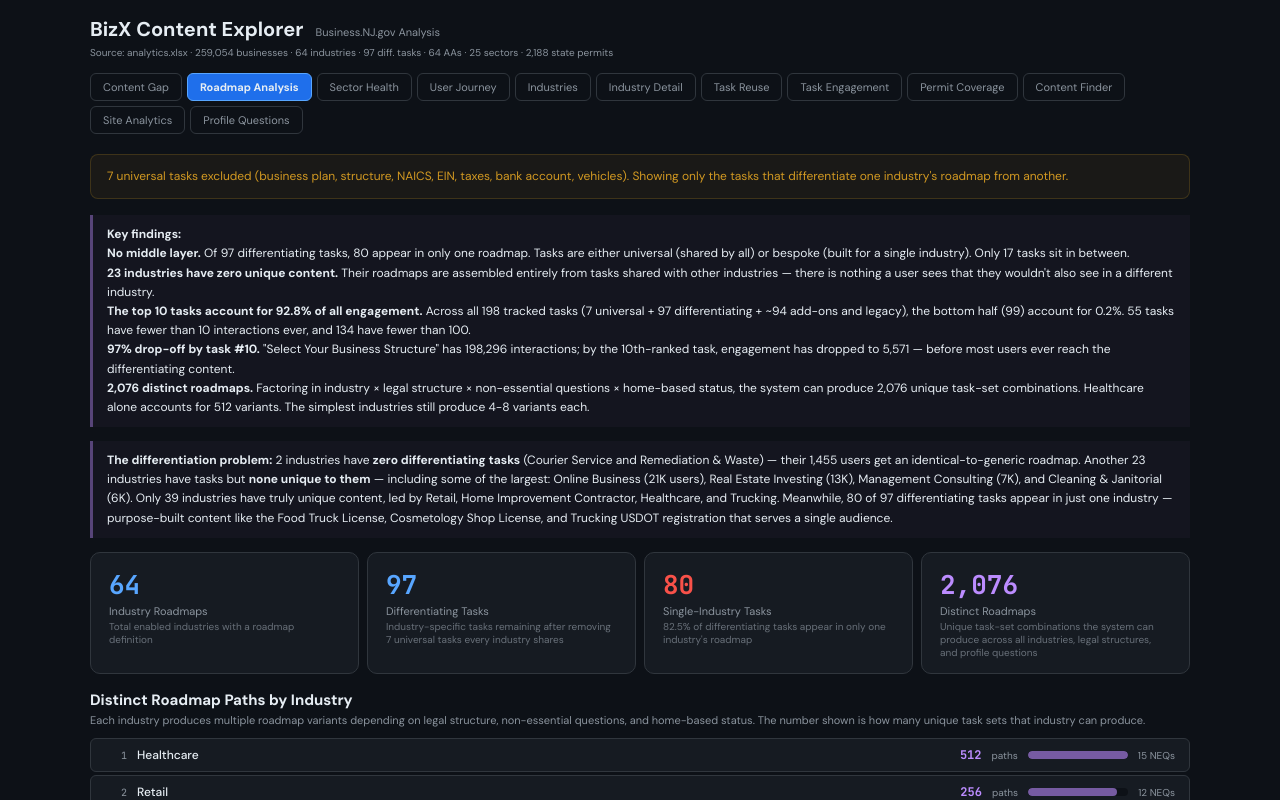
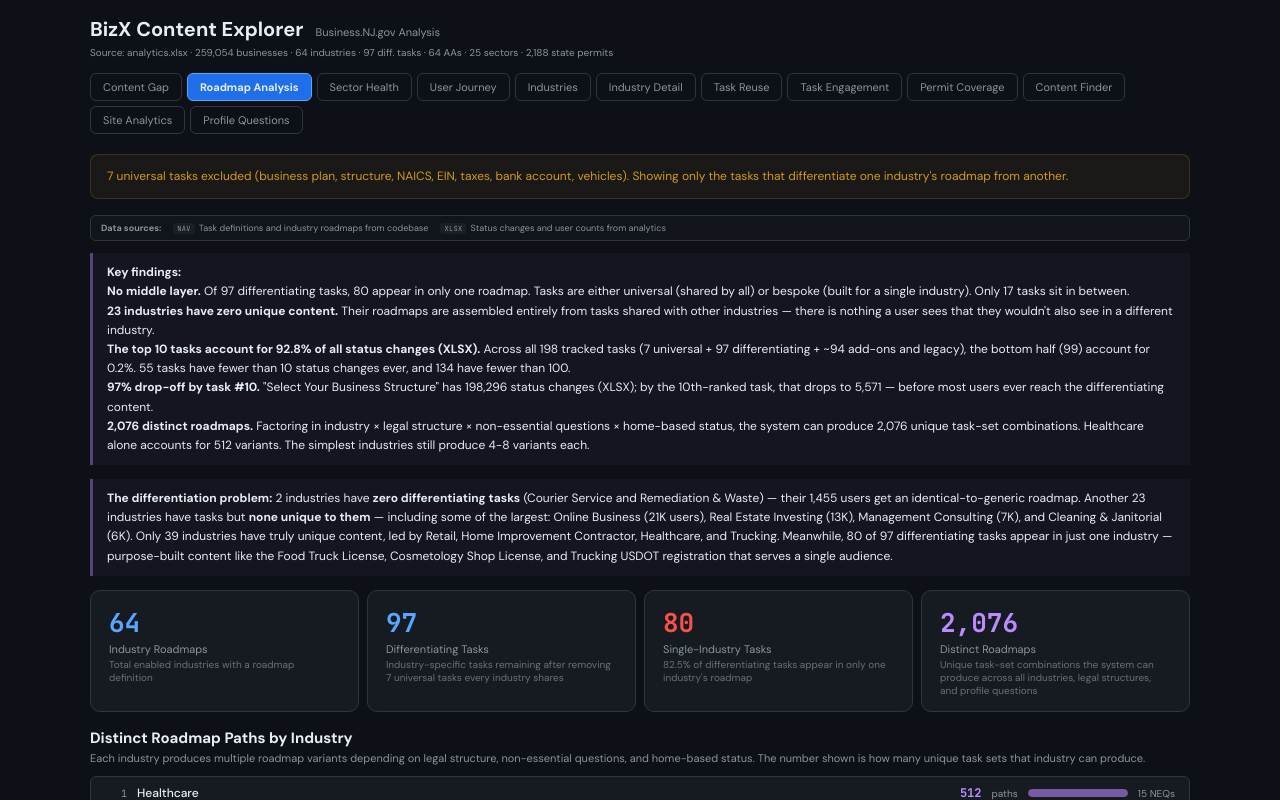
Before and after one commit to amykirchhoff/Roadmap, a React (Vite) app: page / in a window 1280 px wide. Both pictures are taken after a click on the button "Roadmap Analysis". Shown: the top 800 px of the page. Built offline with nearby package versions, Linux system fonts and the light colour scheme.

Commit message:
Add files via upload

```diff
--- a/src/App.jsx
+++ b/src/App.jsx
@@ -38,6 +38,10 @@ const Sec = ({title,sub,children}) => (
 const Insight = ({children}) => (
   <div style={{background:`${C.purple}09`,borderLeft:`3px solid ${C.purple}66`,padding:"10px 14px",marginBottom:14,fontSize:12,color:C.text,fontFamily:C.sans,lineHeight:1.6}}>{children}</div>
 );
+const SrcLegend = ({items}) => <div style={{display:"flex",gap:12,flexWrap:"wrap",marginBottom:12,fontSize:9,color:C.muted,fontFamily:C.sans,padding:"6px 10px",background:`${C.muted}08`,borderRadius:6,border:`1px solid ${C.border}`}}>
+  <span style={{fontWeight:600}}>Data sources:</span>
+  {items.map((it,i)=><span key={i}><span style={{background:`${C.muted}15`,color:C.muted,padding:"1px 4px",borderRadius:3,fontSize:7,fontFamily:C.mono,marginRight:4,letterSpacing:0.3}}>{it[0]}</span>{it[1]}</span>)}
+</div>;
 
 /* ── main app ────────────────────────────────────────────── */
 export default function App() {
@@ -100,6 +104,7 @@ export default function App() {
     const scatter = inds.filter(i=>i.id!=="generic").map(i=>({...i,logUsers:Math.log10(Math.max(i.users,1)),aaTotal:i.starting.aaTotal}));
     return (<div>
       <Alert color={C.red}><strong>14 industries</strong> serving <strong>{fmt(mismatchUsers)} users</strong> are assigned to the wrong sector. Content tagged to their correct sector — including anytime actions for vehicle registration, CDL, IFTA, and IRP — is invisible to them. Separately, <strong>10 of 25 sectors</strong> are completely unreachable by STARTING users.</Alert>
+      <SrcLegend items={[["XLSX","User counts, industry assignments, sector assignments from analytics"],["NAV","Industry definitions, sector mappings, AA/funding reach from codebase"],["PLUR","Permit inventory from Plurmits spreadsheet"]]} />
       <Insight><strong>Why this matters:</strong> The content team has built 64 anytime actions and 64 fundings, but this content only reaches users in the "operate" phases — about <strong>{fmt(phases.seesAAFunding)}</strong> users, or <strong>{pct(phases.seesAAFunding,totalBiz)}</strong> of the total base. Of those who <em>do</em> see it, the sector mismatch means {fmt(mismatchUsers)} are getting results filtered against the wrong sector. They see generic "Other Services" content instead of industry-relevant actions like IFTA registration and CDL requirements.</Insight>
       <div style={{display:"flex",gap:8,flexWrap:"wrap",marginBottom:16}}>
         <Stat label="Businesses on Platform" value={fmt(totalBiz)} sub="All business accounts in the system" />
@@ -159,12 +164,13 @@ export default function App() {
     const oneTasks = inds.filter(i=>i.totalDiffTasks===1).sort((a,b)=>b.users-a.users);
     return (<div>
       <Alert color={C.orange}>7 universal tasks excluded (business plan, structure, NAICS, EIN, taxes, bank account, vehicles). Showing only the tasks that differentiate one industry's roadmap from another.</Alert>
+      <SrcLegend items={[["NAV","Task definitions and industry roadmaps from codebase"],["XLSX","Status changes and user counts from analytics"]]} />
       <Insight>
         <strong>Key findings:</strong><br/>
         <strong>No middle layer.</strong> Of {DATA.totalDiffTasks} differentiating tasks, {uniqueOnly.length} appear in only one roadmap. Tasks are either universal (shared by all) or bespoke (built for a single industry). Only {DATA.totalDiffTasks - uniqueOnly.length} tasks sit in between.<br/>
         <strong>23 industries have zero unique content.</strong> Their roadmaps are assembled entirely from tasks shared with other industries — there is nothing a user sees that they wouldn't also see in a different industry.<br/>
-        <strong>The top 10 tasks account for {pct(tp.slice(0,10).reduce((s,t)=>s+t.total,0), tp.reduce((s,t)=>s+t.total,0))} of all engagement.</strong> Across all {tp.length} tracked tasks (7 universal + {DATA.totalDiffTasks} differentiating + ~{tp.length - 7 - DATA.totalDiffTasks} add-ons and legacy), the bottom half ({Math.floor(tp.length/2)}) account for {pct(tp.slice(Math.floor(tp.length/2)).reduce((s,t)=>s+t.total,0), tp.reduce((s,t)=>s+t.total,0))}. {tp.filter(t=>t.total<10).length} tasks have fewer than 10 interactions ever, and {tp.filter(t=>t.total<100).length} have fewer than 100.<br/>
-        <strong>97% drop-off by task #10.</strong> "Select Your Business Structure" has {fmt(tp[0]?.total)} interactions; by the 10th-ranked task, engagement has dropped to {fmt(tp[9]?.total)} — before most users ever reach the differentiating content.<br/>
+        <strong>The top 10 tasks account for {pct(tp.slice(0,10).reduce((s,t)=>s+t.total,0), tp.reduce((s,t)=>s+t.total,0))} of all status changes (XLSX).</strong> Across all {tp.length} tracked tasks (7 universal + {DATA.totalDiffTasks} differentiating + ~{tp.length - 7 - DATA.totalDiffTasks} add-ons and legacy), the bottom half ({Math.floor(tp.length/2)}) account for {pct(tp.slice(Math.floor(tp.length/2)).reduce((s,t)=>s+t.total,0), tp.reduce((s,t)=>s+t.total,0))}. {tp.filter(t=>t.total<10).length} tasks have fewer than 10 status changes ever, and {tp.filter(t=>t.total<100).length} have fewer than 100.<br/>
+        <strong>97% drop-off by task #10.</strong> "Select Your Business Structure" has {fmt(tp[0]?.total)} status changes (XLSX); by the 10th-ranked task, that drops to {fmt(tp[9]?.total)} — before most users ever reach the differentiating content.<br/>
         <strong>{fmt(DATA.totalDistinctPaths||0)} distinct roadmaps.</strong> Factoring in industry × legal structure × non-essential questions × home-based status, the system can produce {fmt(DATA.totalDistinctPaths||0)} unique task-set combinations. Healthcare alone accounts for 512 variants. The simplest industries still produce 4-8 variants each.
       </Insight>
       <Insight><strong>The differentiation problem:</strong> {diffStats.zeroDiff.length} industries have <strong>zero differentiating tasks</strong> (Courier Service and Remediation &amp; Waste) — their {fmt(diffStats.zeroDiffUsers)} users get an identical-to-generic roadmap. Another {diffStats.noUnique.length} industries have tasks but <strong>none unique to them</strong> — including some of the largest: Online Business (21K users), Real Estate Investing (13K), Management Consulting (7K), and Cleaning &amp; Janitorial (6K). Only {diffStats.hasUnique.length} industries have truly unique content, led by Retail, Home Improvement Contractor, Healthcare, and Trucking. Meanwhile, {uniqueOnly.length} of {DATA.totalDiffTasks} differentiating tasks appear in just one industry — purpose-built content like the Food Truck License, Cosmetology Shop License, and Trucking USDOT registration that serves a single audience.</Insight>
@@ -509,13 +515,14 @@ export default function App() {
     const top5Total=tp.slice(0,5).reduce((s,t)=>s+t.total,0);const allTotal=tp.reduce((s,t)=>s+t.total,0);const under10=tp.filter(t=>t.total<10);const under100=tp.filter(t=>t.total<100);
     const totalPV = tp.reduce((s,t)=>s+(t.pageViews||0),0);
     return (<div>
-      <Alert color={C.orange}>The top 5 tasks account for <strong>{pct(top5Total,allTotal)}</strong> of all status-click interactions.{hasGA4?" GA4 page views are now overlaid — these show actual readership, which is 2–10x higher than clicks for most tasks.":""}</Alert>
-      {hasGA4&&<Insight><strong>The readership gap:</strong> Across all tasks, GA4 recorded <strong>{fmt(totalPV)} page views</strong> vs. <strong>{fmt(allTotal)} status-button clicks</strong> — a <strong>{(totalPV/Math.max(allTotal,1)).toFixed(1)}x</strong> ratio. Some tasks show extreme gaps: Mercantile License has {fmt(tp.find(t=>t.task.includes("Mercantile"))?.pageViews||0)} page views but only {fmt(tp.find(t=>t.task.includes("Mercantile"))?.total||0)} clicks ({((tp.find(t=>t.task.includes("Mercantile"))?.pageViews||1)/(Math.max(tp.find(t=>t.task.includes("Mercantile"))?.total||1,1))).toFixed(0)}x). Others like "Select Your Business Structure" show a low ratio ({((tp.find(t=>t.task.includes("Structure"))?.pageViews||1)/(Math.max(tp.find(t=>t.task.includes("Structure"))?.total||1,1))).toFixed(1)}x) because users are forced to interact with it to progress. The page view column is a much better signal for content the team has built that people actually read.</Insight>}
+      <Alert color={C.orange}>The top 5 tasks account for <strong>{pct(top5Total,allTotal)}</strong> of all status changes.{hasGA4?" GA4 page views are now overlaid — these show actual readership, which is 2–10x higher than status changes for most tasks.":""}</Alert>
+      <SrcLegend items={[["XLSX","Task Progress sheet — status button clicks (mark complete/to-do)"],["GA4","Page views from Google Analytics (Jan 2023–Mar 2026)"],["NAV","Navigator codebase — roadmap definitions, task metadata"]]} />
+      {hasGA4&&<Insight><strong>The readership gap:</strong> GA4 recorded <strong>{fmt(totalPV)} page views</strong> vs. <strong>{fmt(allTotal)} status changes</strong> in the XLSX — a <strong>{(totalPV/Math.max(allTotal,1)).toFixed(1)}x</strong> ratio. Some tasks show extreme gaps: Mercantile License has {fmt(tp.find(t=>t.task.includes("Mercantile"))?.pageViews||0)} page views (GA4) but only {fmt(tp.find(t=>t.task.includes("Mercantile"))?.total||0)} status changes (XLSX) — {((tp.find(t=>t.task.includes("Mercantile"))?.pageViews||1)/(Math.max(tp.find(t=>t.task.includes("Mercantile"))?.total||1,1))).toFixed(0)}x. Others like "Select Your Business Structure" show a low ratio ({((tp.find(t=>t.task.includes("Structure"))?.pageViews||1)/(Math.max(tp.find(t=>t.task.includes("Structure"))?.total||1,1))).toFixed(1)}x) because users are forced to interact with it to progress. Page views are a better signal for content actually read.</Insight>}
       <div style={{display:"flex",gap:8,flexWrap:"wrap",marginBottom:16}}>
-        <Stat label="Total Interactions" value={fmt(allTotal)} small />
-        {hasGA4&&<Stat label="Total Page Views" value={fmt(totalPV)} sub={(totalPV/Math.max(allTotal,1)).toFixed(1)+"x more than status clicks"} color={C.cyan} small />}
-        <Stat label="Top 5 Tasks =" value={pct(top5Total,allTotal)} sub="of all interactions" color={C.green} small />
-        <Stat label="Tasks With <10 Interactions" value={under10.length} sub={pct(under10.length,tp.length)+" of "+tp.length+" tracked tasks"} color={C.red} small />
+        <Stat label="Status Changes (XLSX)" value={fmt(allTotal)} small />
+        {hasGA4&&<Stat label="Page Views (GA4)" value={fmt(totalPV)} sub={(totalPV/Math.max(allTotal,1)).toFixed(1)+"x more than status changes"} color={C.cyan} small />}
+        <Stat label="Top 5 Tasks =" value={pct(top5Total,allTotal)} sub="of all status changes" color={C.green} small />
+        <Stat label="Tasks With <10 Status Changes" value={under10.length} sub={pct(under10.length,tp.length)+" of "+tp.length+" tracked tasks"} color={C.red} small />
       </div>
       <div style={{display:"grid",gap:3}}>
         <div style={{display:"flex",alignItems:"center",gap:8,marginBottom:4}}>
@@ -536,9 +543,9 @@ export default function App() {
           <span style={{width:22,textAlign:"right"}}>#</span>
           <span style={{width:10}}></span>
           <span style={{flex:1}}>Task</span>
-          {hasGA4&&<span style={{width:70,textAlign:"right"}}>Page Views</span>}
-          <span style={{width:120,textAlign:"center"}}>{taskSort==="pageviews"?"PV bar":"Interaction bar"}</span>
-          <span style={{width:65,textAlign:"right"}}>Clicks</span>
+          {hasGA4&&<span style={{width:70,textAlign:"right"}}>Views (GA4)</span>}
+          <span style={{width:120,textAlign:"center"}}>{taskSort==="pageviews"?"PV bar":"Status bar"}</span>
+          <span style={{width:65,textAlign:"right"}}>Status (XLSX)</span>
           <span style={{width:55,textAlign:"right"}}>Done</span>
           <span style={{width:40,textAlign:"right"}}>Avg Time</span>
         </div>
@@ -593,9 +600,10 @@ export default function App() {
 
     return (<div>
       <Alert color={C.accent}>Cross-referencing the <strong>Plurmits inventory</strong> ({fmt(cov.total)} permits across {depts.length} NJ agencies) with the Navigator codebase to show which state permits are integrated with live database connections, mentioned as informational content, or completely absent.</Alert>
+      <SrcLegend items={[["PLUR","Permit names, departments, volumes from Plurmits spreadsheet"],["NAV","API integrations, task-to-permit mappings from codebase"],["XLSX","User counts and status changes from analytics"]]} />
       <Insight>
         <strong>Theoretical vs. actual:</strong> NJ businesses submit roughly <strong>{fmt(cov.bizVolume)}</strong> permit applications per year. If every one came through Business.NJ.gov, existing coverage could handle <strong>{pct(cov.bizVolume - cov.bizNoneVol,cov.bizVolume)}</strong> of them — the remaining {pct(cov.bizNoneVol,cov.bizVolume)} ({fmt(cov.bizNoneVol)}/yr) are permits with no Navigator presence at all.<br/><br/>
-        <strong>A note on measuring usage:</strong> "Interactions" below reflect users who clicked a task's status button (marking it complete or to-do). This undercounts actual engagement — users who read a task's content and act on it externally without clicking the button are invisible. Roadmap reach (how many of the 64 industry roadmaps include a given task) is a more reliable measure of how many users <em>encounter</em> the content.
+        <strong>A note on measuring usage:</strong> "Status changes" below reflect users who clicked a task's complete/to-do button in the XLSX analytics. This undercounts actual engagement — users who read a task's content and act on it externally without clicking are invisible. Roadmap reach (how many of the 64 industry roadmaps include a given task) is a more reliable measure of who <em>encounters</em> the content.
       </Insight>
 
       <div style={{display:"flex",gap:8,flexWrap:"wrap",marginBottom:10}}>
@@ -605,17 +613,17 @@ export default function App() {
       <div style={{fontSize:10,color:C.muted,fontFamily:C.sans,marginBottom:6,paddingLeft:2}}>If every NJ business used Business.NJ.gov, each tier below would handle this share of the {fmt(cov.bizVolume)} annual business submissions:</div>
       <div style={{display:"flex",gap:8,flexWrap:"wrap",marginBottom:20}}>
         <Stat label="Live API Integration" value={hasApiCount+" permits"} color={C.green}
-          sub={apis.length+" agency integrations → "+(pc.apiTaskSlugs.length+(pc.apiAASlugs||[]).length)+" connected tasks/AAs → "+hasApiCount+" state permits\n"+fmt(cov.bizApiVol)+"/yr statewide ("+pct(cov.bizApiVol,cov.bizVolume)+" of biz volume)\n"+fmt(cov.bizApiUsers)+" users with these on their roadmap · "+fmt(cov.bizApiEng)+" interactions*"} />
+          sub={apis.length+" agency integrations → "+(pc.apiTaskSlugs.length+(pc.apiAASlugs||[]).length)+" connected tasks/AAs → "+hasApiCount+" state permits\n"+fmt(cov.bizApiVol)+"/yr statewide ("+pct(cov.bizApiVol,cov.bizVolume)+" of biz volume)\n"+fmt(cov.bizApiUsers)+" users on roadmap (XLSX) · "+fmt(cov.bizApiEng)+" status changes (XLSX)*"} />
         <Stat label="Data Read (no task match)" value={cov.bizRead} color={C.cyan}
           sub={fmt(cov.bizReadVol)+"/yr statewide ("+pct(cov.bizReadVol,cov.bizVolume)+" of biz volume)\nNot linked to specific tasks — reach not measurable"} />
         <Stat label="Informational in Navigator" value={infoOnly} color={C.cyan}
-          sub={fmt(cov.bizInfoVol)+"/yr statewide ("+pct(cov.bizInfoVol,cov.bizVolume)+" of biz volume)\n"+fmt(cov.bizInfoUsers)+" users with these on their roadmap · "+fmt(cov.bizInfoEng)+" interactions*"} />
+          sub={fmt(cov.bizInfoVol)+"/yr statewide ("+pct(cov.bizInfoVol,cov.bizVolume)+" of biz volume)\n"+fmt(cov.bizInfoUsers)+" users on roadmap (XLSX) · "+fmt(cov.bizInfoEng)+" status changes (XLSX)*"} />
         <Stat label="Mentioned Only" value={bizInteg - hasApiCount - infoOnly - cov.bizRead} color={C.orange}
           sub={fmt(cov.bizMentionedVol)+"/yr statewide ("+pct(cov.bizMentionedVol,cov.bizVolume)+" of biz volume)\nReferenced in content, not linked to specific tasks"} />
         <Stat label="Not in Navigator" value={fmt(cov.bizNone)} color={C.red}
           sub={fmt(cov.bizNoneVol)+"/yr statewide ("+pct(cov.bizNoneVol,cov.bizVolume)+" of biz volume)\nZero coverage — these permits have nowhere to go"} />
       </div>
-      <div style={{fontSize:9,color:C.muted,fontFamily:C.sans,marginTop:-14,marginBottom:18,paddingLeft:2,opacity:.7}}>* Interactions = users who clicked a task's status button. This undercounts real engagement — users who read and act without clicking are not captured. "Users with these on their roadmap" is a more reliable measure of who encounters the content.</div>
+      <div style={{fontSize:9,color:C.muted,fontFamily:C.sans,marginTop:-14,marginBottom:18,paddingLeft:2,opacity:.7}}>* Status changes (XLSX) = users who clicked a task's complete/to-do button. Users who read the content and act without clicking are not captured. "Users with these on their roadmap" (XLSX) is a more reliable reach measure.</div>
 
       <Sec title="Agency Database Integrations" sub="Live connections between the Navigator and NJ agency systems. These are the permits where users can query status, submit applications, or receive real-time data — not just read about them.">
         <div style={{display:"flex",gap:8,flexWrap:"wrap",marginBottom:14}}>
@@ -950,6 +958,7 @@ export default function App() {
 
     return (<div>
       <Alert color={C.accent}>Search or browse any roadmap task, anytime action, or state permit to see a step-by-step guide for how a Business.NJ.gov user would encounter it.</Alert>
+      <SrcLegend items={[["NAV","Task definitions, triggers, and industry roadmaps from codebase"],["XLSX","Status changes and user counts from analytics"],["GA4","Page views from Google Analytics"],["PLUR","Permit inventory from Plurmits spreadsheet"]]} />
       <div style={{display:"flex",gap:6,marginBottom:8,flexWrap:"wrap",alignItems:"center"}}>
         <span style={{fontSize:10,color:C.muted}}>Show:</span>
         {[["all","All ("+items.length+")"],["task","Tasks ("+items.filter(i=>i.type==="task").length+")"],["aa","Anytime Actions ("+items.filter(i=>i.type==="aa").length+")"],["permit","Permits ("+items.filter(i=>i.type==="permit").length+")"]].map(([k,l])=>(
@@ -1002,11 +1011,11 @@ export default function App() {
             </div>
             <h3 style={{fontSize:18,fontWeight:700,color:C.text,margin:"0 0 8px",fontFamily:C.sans}}>{it.name}</h3>
             <div style={{display:"flex",gap:16,flexWrap:"wrap",fontSize:11,color:C.muted,fontFamily:C.sans}}>
-              {it.users>0&&<span><strong style={{color:C.accent}}>{fmt(it.users)}</strong> users with this on their roadmap</span>}
-              {it.interactions!=null&&<span><strong style={{color:C.green}}>{fmt(it.interactions)}</strong> interactions* ({fmt(it.completed)} completed)</span>}
+              {it.users>0&&<span><strong style={{color:C.accent}}>{fmt(it.users)}</strong> users on roadmap (XLSX)</span>}
+              {it.interactions!=null&&<span><strong style={{color:C.green}}>{fmt(it.interactions)}</strong> status changes (XLSX) ({fmt(it.completed)} completed)</span>}
               {it.interactions!=null&&it.pageViews>0&&<span><strong style={{color:C.cyan}}>{fmt(it.pageViews)}</strong> page views (GA4)</span>}
               {it.type==="aa"&&it.pageViews>0&&<span><strong style={{color:C.cyan}}>{fmt(it.pageViews)}</strong> page views (GA4)</span>}
-              {it.type==="permit"&&it.volume>0&&<span><strong style={{color:C.purple}}>{fmt(it.volume)}</strong> statewide submissions/yr</span>}
+              {it.type==="permit"&&it.volume>0&&<span><strong style={{color:C.purple}}>{fmt(it.volume)}</strong> statewide submissions/yr (PLUR)</span>}
               {it.industries&&it.industries.length>0&&<span>Visible to <strong style={{color:C.cyan}}>{it.industries.length}</strong> of 64 industries</span>}
             </div>
           </div>
@@ -1031,7 +1040,7 @@ export default function App() {
             </div>
           </Sec>}
 
-          <div style={{fontSize:9,color:C.muted,fontFamily:C.sans,marginTop:12,opacity:.7}}>* Interactions = users who clicked a task's status button. Users who read the content and act without clicking are not captured.</div>
+          <div style={{fontSize:9,color:C.muted,fontFamily:C.sans,marginTop:12,opacity:.7}}>Status changes (XLSX) = users who clicked a task's complete/to-do button. Page views (GA4) = actual page loads in Google Analytics.</div>
         </div>);
       })()}
     </div>);
@@ -1055,6 +1064,7 @@ export default function App() {
     const guestRate = f.guestSignupUsers>0&&f.firstVisitUsers>0 ? (f.guestSignupUsers/f.firstVisitUsers*100).toFixed(1) : "?";
     return (<div>
       <Alert color={C.cyan}>GA4 data from {ga4.dateRange.start||"?"} to {ga4.dateRange.end||"?"}. This covers all traffic to Business.NJ.gov — the public Webflow site, the Navigator app, and everything in between.</Alert>
+      <SrcLegend items={[["GA4","All data on this tab is from Google Analytics 4"]]} />
 
       <Sec title="Acquisition Funnel" sub="From first visit to registered user. Each bar shows unique users at that stage.">
         <div style={{display:"flex",gap:8,flexWrap:"wrap",marginBottom:16}}>
@@ -1158,9 +1168,10 @@ export default function App() {
     const inertQs = sorted3.filter(q=>!q.downstream?.taskCount);
     return (<div>
     <Alert color={C.muted}>Profile questions drive roadmap personalization. Each question gates specific add-on tasks — click any row to see the downstream content pipeline it controls.</Alert>
+    <SrcLegend items={[["XLSX","Response counts (yes/no/unknown) and status changes from analytics"],["NAV","Question-to-addon-to-task mapping from codebase"]]} />
     <Insight>
-      <strong>The pipeline:</strong> Of {sorted3.length} profile questions, <strong>{activeQs.length} trigger roadmap add-ons</strong> that produce a combined {activeQs.reduce((s,q)=>s+q.downstream.taskCount,0)} tasks with {fmt(totalQEng)} total interactions. The remaining {inertQs.length} either trigger anytime actions only, change the entire roadmap (like Provides Staffing Service overriding the industry), or appear unused.<br/><br/>
-      <strong>Home-Based Business</strong> dominates: it's the only question answered by most users ({fmt(neq.find(q=>q.question==="Home-Based Business")?.yes||0)} yes, {fmt(neq.find(q=>q.question==="Home-Based Business")?.no||0)} no) and its "No" path gates {neq.find(q=>q.question==="Home-Based Business")?.downstream?.taskCount||0} tasks with {fmt(neq.find(q=>q.question==="Home-Based Business")?.downstream?.engagement||0)} interactions — more than all other questions combined. Most other questions have &lt;1% response rates by design (they're only asked of specific industries), and their downstream tasks get minimal engagement.
+      <strong>The pipeline:</strong> Of {sorted3.length} profile questions, <strong>{activeQs.length} trigger roadmap add-ons</strong> that produce a combined {activeQs.reduce((s,q)=>s+q.downstream.taskCount,0)} tasks with {fmt(totalQEng)} total status changes (XLSX). The remaining {inertQs.length} either trigger anytime actions only, change the entire roadmap (like Provides Staffing Service overriding the industry), or appear unused.<br/><br/>
+      <strong>Home-Based Business</strong> dominates: it's the only question answered by most users ({fmt(neq.find(q=>q.question==="Home-Based Business")?.yes||0)} yes, {fmt(neq.find(q=>q.question==="Home-Based Business")?.no||0)} no) and its "No" path gates {neq.find(q=>q.question==="Home-Based Business")?.downstream?.taskCount||0} tasks with {fmt(neq.find(q=>q.question==="Home-Based Business")?.downstream?.engagement||0)} status changes — more than all other questions combined. Most other questions have &lt;1% response rates by design (they're only asked of specific industries), and their downstream tasks get minimal engagement.
     </Insight>
     <div style={{display:"flex",gap:16,marginBottom:8,fontSize:10,color:C.muted,fontFamily:C.sans,alignItems:"center",flexWrap:"wrap"}}>
       <span>Row color = response rate:</span>
@@ -1175,7 +1186,7 @@ export default function App() {
         <span style={{width:22,textAlign:"right"}}>#</span>
         <span style={{flex:1}}>Question</span>
         <span style={{width:40,textAlign:"right"}}>Tasks</span>
-        <span style={{width:55,textAlign:"right"}}>Task Eng.</span>
+        <span style={{width:55,textAlign:"right"}}>Status (XLSX)</span>
         <span style={{width:55,textAlign:"right"}}>Rate</span>
         <span style={{width:100,textAlign:"center"}}>Yes / No</span>
         <span style={{width:55,textAlign:"right"}}>Yes</span>
@@ -1199,7 +1210,7 @@ export default function App() {
             {ds.taskCount>0?<div>
               <div style={{fontSize:10,color:C.purple,fontWeight:600,marginBottom:4}}>Downstream tasks ({ds.taskCount}):</div>
               <div style={{display:"flex",flexWrap:"wrap",gap:3}}>{ds.tasks.map(t=><Tag key={t} color={C.purple} onClick={()=>{setFinderSearch(taskFmt(t));setSelItem(null);setFinderOpen(true);setView("finder");}}>{taskFmt(t)}</Tag>)}</div>
-              <div style={{fontSize:10,color:C.muted,marginTop:6}}>Combined task interactions: <strong style={{color:C.accent}}>{fmt(ds.engagement)}</strong></div>
+              <div style={{fontSize:10,color:C.muted,marginTop:6}}>Combined status changes (XLSX): <strong style={{color:C.accent}}>{fmt(ds.engagement)}</strong></div>
             </div>:<div style={{fontSize:10,color:C.muted}}>No roadmap tasks gated. {ds.note.includes("anytime action")?"Triggers anytime actions instead.":ds.note.includes("overrides")?"Changes the entire roadmap path.":"No downstream content impact found."}</div>}
           </div>:<div style={{fontSize:10,color:C.muted}}>No downstream mapping available for this question.</div>}
         </div>}
```
